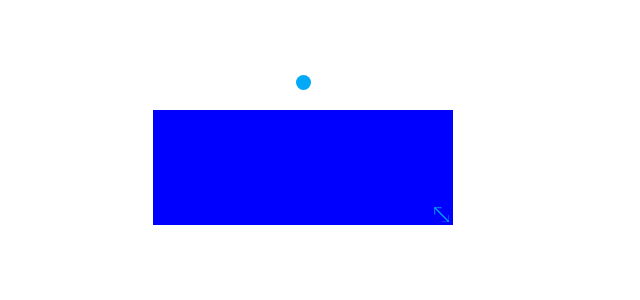
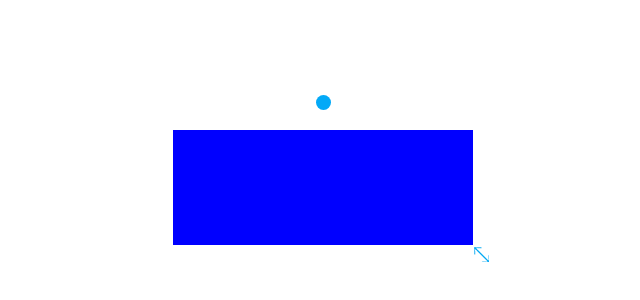
Before and after one commit to sargr86/j-frontend_task_1, an Angular app: page / in a window 1280 px wide. Shown: the part 260-560 px from the top of the page, without its empty margins (337-977 px from the left). Built offline with nearby package versions, Linux system fonts and the light colour scheme.

Commit message:
Adjusted resize icon position

```diff
--- a/src/app/app.component.html
+++ b/src/app/app.component.html
@@ -1,8 +1,10 @@
 <div class="container">
     <div class="wrapper" [ngStyle]="wrapperStyle" (mouseup)="mouseUp()" (mousemove)="mouseMove($event)"
          [style.height.px]='height' [style.width.px]="width" contenteditable="true">
-        <button class="dot" (mousedown)="dotMouseDown($event)"></button>
-        <app-rectangle></app-rectangle>
+        <div class="rectangleContainer">
+            <button class="dot" (mousedown)="dotMouseDown($event)"></button>
+            <app-rectangle></app-rectangle>
+        </div>
         <div class="grabber"></div>
     </div>
 </div>
--- a/src/app/app.component.scss
+++ b/src/app/app.component.scss
@@ -15,6 +15,12 @@
     position: relative;
     width: 300px;
     height: 170px;
+    padding: 20px;
+    overflow: hidden;
+    .rectangleContainer {
+      width: 100%;
+      height: 100%;
+      position: relative;
       overflow: hidden;
       .dot {
         cursor: grab;
@@ -27,6 +33,7 @@
         margin: 20px auto;
         outline: none;
       }
+    }
     .grabber {
       position: absolute;
       cursor: all-scroll;
@@ -36,5 +43,6 @@
       height: 15px;
       background: url("../assets/images/resize_icon.png");
     }
+
   }
 }
```
Lines whose indentation alone changed are shown as unchanged.
